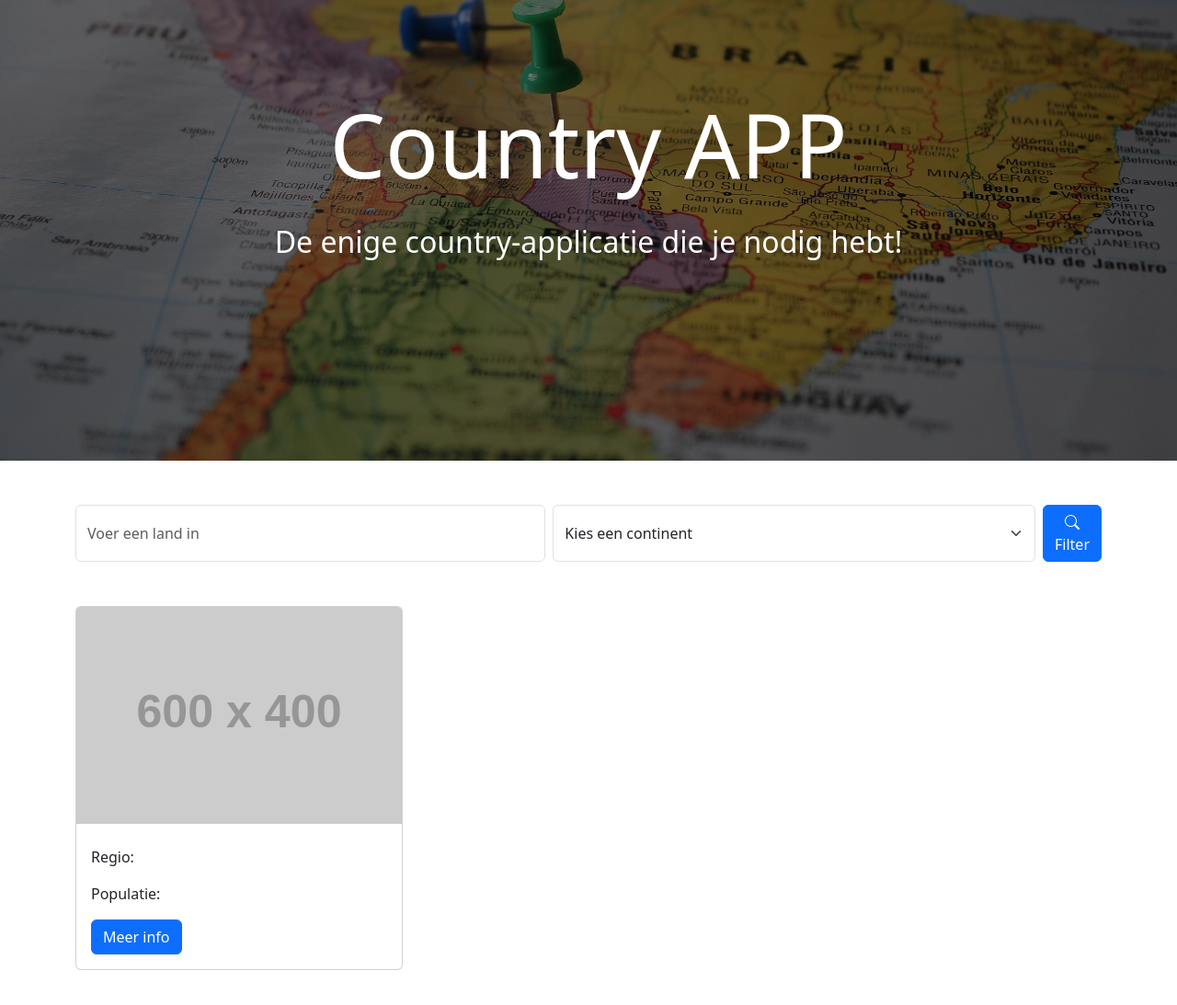
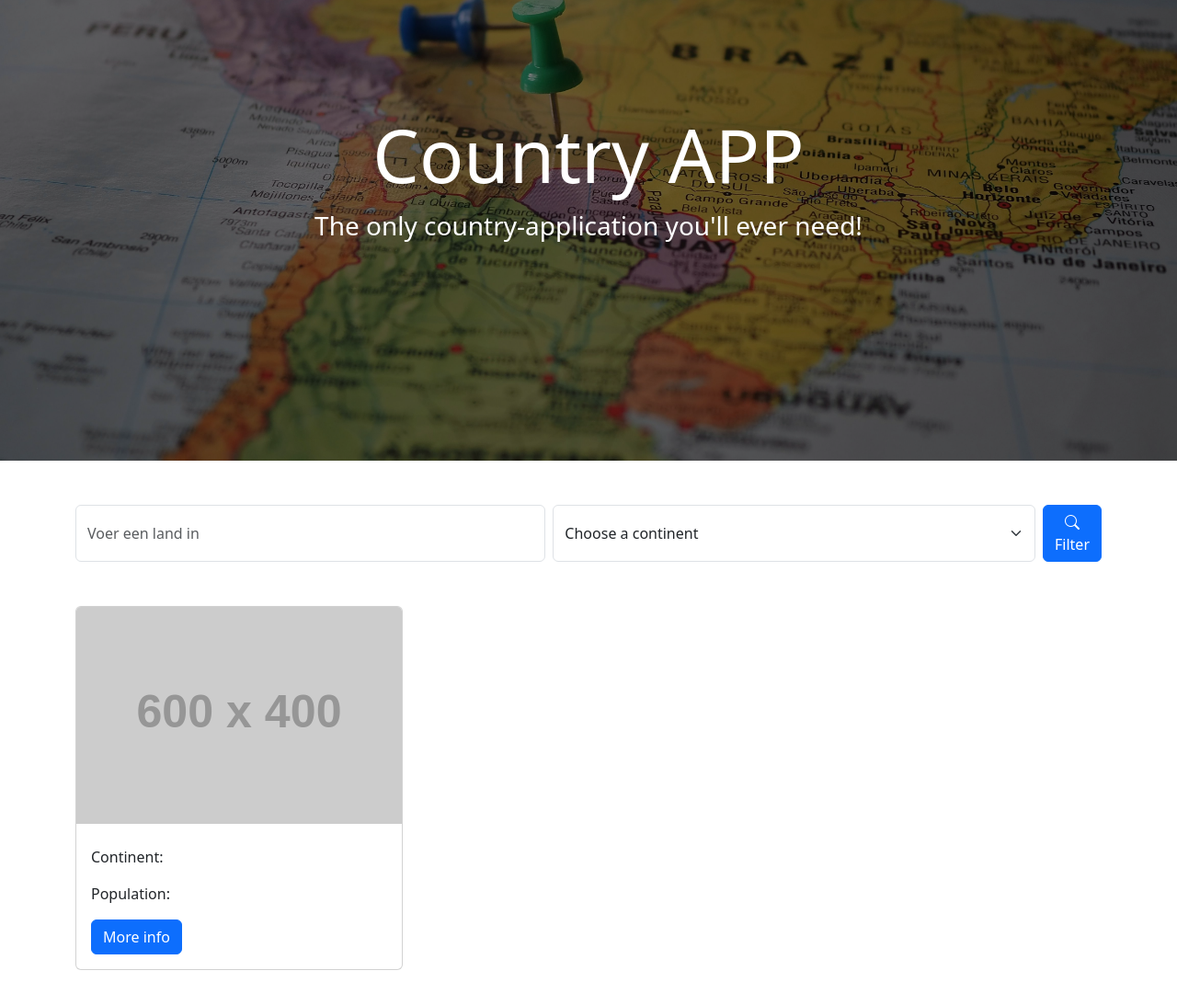
Before and after one commit to signsofdidier/examen-groepswerk-1, a plain HTML site: page index.html in a window 1280 px wide. Shown: the part 99-1192 px from the top of the page at 92% size. Drawn offline with nearby package versions, Linux system fonts and the light colour scheme; placeholder pictures from the web are drawn by us.

Commit message:
veranderen taal html

```diff
--- a/css/style.css
+++ b/css/style.css
@@ -23,5 +23,5 @@ body{
 }
 
 .fs-1 {
-    font-size: 6rem !important;
+    font-size: 5rem !important;
 }
--- a/index.html
+++ b/index.html
@@ -5,7 +5,7 @@
     <meta name="viewport"
           content="width=device-width, user-scalable=no, initial-scale=1.0, maximum-scale=1.0, minimum-scale=1.0">
     <meta http-equiv="X-UA-Compatible" content="ie=edge">
-    <title>Examen Groepswerk 1</title>
+    <title>Country App</title>
 
     <!-- bootstrap css -->
     <link crossorigin="anonymous" href="https://cdn.jsdelivr.net/npm/bootstrap@5.3.3/dist/css/bootstrap.min.css"
@@ -39,8 +39,8 @@
     <section id="hero" class="container-fluid text-center p-0 m-0 position-relative">
         <img src="./images/world-hero-2.jpg" alt="afbeelding wereldmap" class="w-100">
         <div class="hero-overlay d-flex flex-column justify-content-center align-items-center text-white w-100 h-100">
-            <h1 class="fs-1 mb-4">Country APP</h1>
-            <p class="fs-2">De enige country-applicatie die je nodig hebt!</p>
+            <h1 class="fs-1 mb-43">Country APP</h1>
+            <p class="fs-3">The only country-application you'll ever need!</p>
         </div>
     </section>
 </header>
@@ -56,7 +56,7 @@
                     <input id="country-search" type="text" class="form-control mb-4 mb-lg-0 me-2 py-3 py-lg-2" placeholder="Voer een land in">
                     <!-- Select continent -->
                     <select id="continent-select" class="form-select me-2 mb-4 mb-lg-0 py-3 py-lg-2">
-                        <option value="">Kies een continent</option>
+                        <option value="">Choose a continent</option>
                     </select>
                     <!-- Submit knop -->
                     <button type="submit" class="btn btn-primary"><i class="bi bi-search"></i>Filter</button>
@@ -78,11 +78,11 @@
                     <img src="https://placehold.co/600x400" class="card-img-top" alt="">
                     <div class="card-body">
                         <h5 class="card-title"><!--Naam van land--></h5>
-                        <p class="card-text">Regio: </p>
-                        <p class="card-text">Populatie: </p>
+                        <p class="card-text">Continent: </p>
+                        <p class="card-text">Population: </p>
                         <!-- Button trigger modal -->
                         <button type="button" class="btn btn-primary" data-bs-toggle="modal" data-bs-target="#exampleModal">
-                            Meer info
+                            More info
                         </button>
                     </div>
                 </article>
@@ -116,7 +116,7 @@
     <div class="modal-dialog modal-xl">
         <div class="modal-content">
             <div class="modal-header">
-                <h1 class="modal-title fs-5" id="exampleModalLabel">Land naam</h1>
+                <h1 class="modal-title fs-5" id="exampleModalLabel"><!--Land naam--></h1>
                 <button type="button" class="btn-close" data-bs-dismiss="modal" aria-label="Close"></button>
             </div>
             <div class="modal-body d-flex">
@@ -126,10 +126,10 @@
                 </div>
                 <!--land info-->
                 <div class="modal-info">
-                    <p>Hoofdstad: </p>
-                    <p>Talen: </p>
-                    <p>Valuta: </p>
-                    <p>Populatie: </p>
+                    <p>Capitol: </p>
+                    <p>Language: </p>
+                    <p>currency: </p>
+                    <p>Population: </p>
                     <img src="https://placehold.co/600x400" alt="">
                 </div>
 
```
